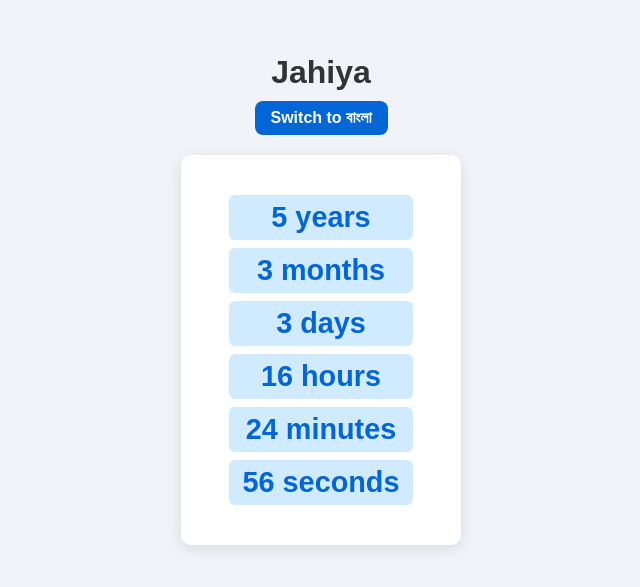
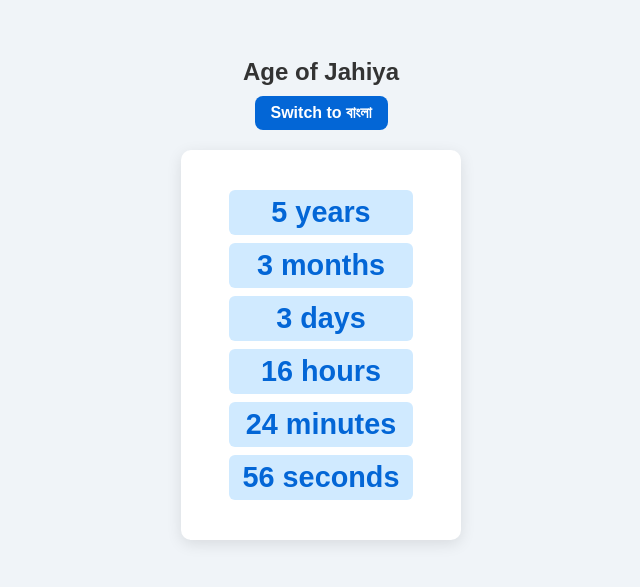
Before and after one commit to arman9022/age-of-jahiya, a plain HTML site: page index.html in a window 1280 px wide. Shown: the part 111-698 px from the top of the page, without its empty margins (319-959 px from the left). Drawn offline with Linux system fonts and the light colour scheme.

Commit message:
Update index.html

```diff
--- a/index.html
+++ b/index.html
@@ -62,7 +62,7 @@
 </style>
 </head>
 <body>
-<h1 style="text-align:center;margin-bottom:10px;">Jahiya</h1>
+<h2 style="text-align:center;margin-bottom:10px;">Age of Jahiya</h2>
 <div id="lang-switcher">
   <button id="toggle-lang">Switch to বাংলা</button>
 </div>
```
